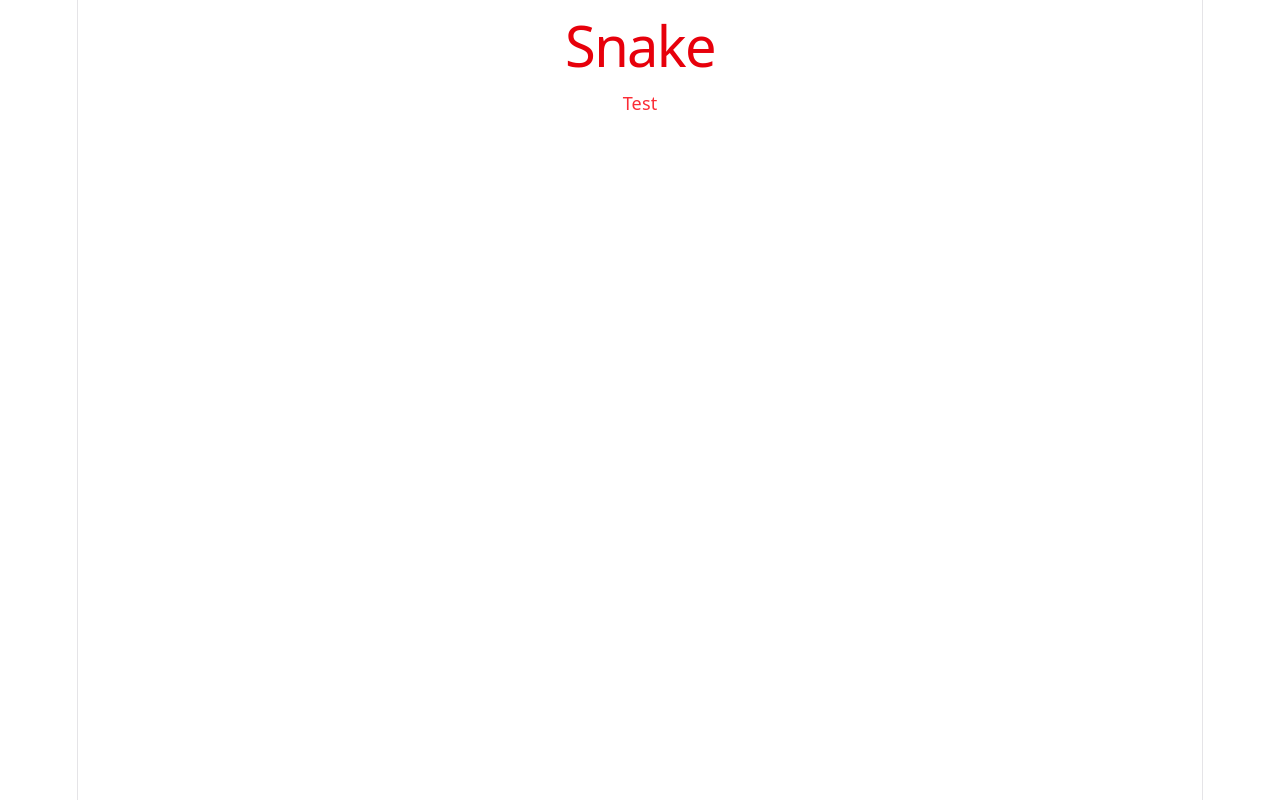
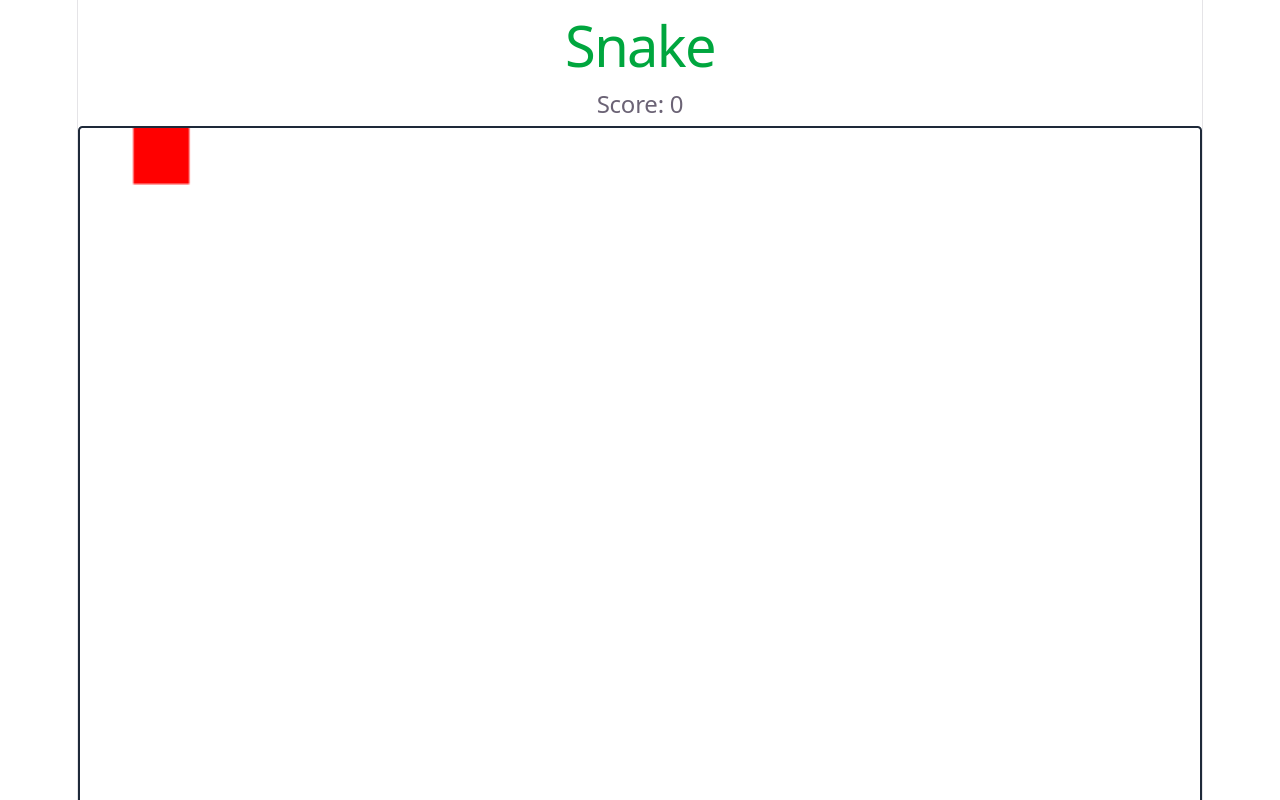
Before and after one commit to Gafafafa25/react-game-snake, a React (Vite) app: page / in a window 1280 px wide. Shown: the top 800 px of the page. Built offline with nearby package versions, Linux system fonts and the light colour scheme.

Commit message:
add snake food

```diff
--- a/src/components/Game.jsx
+++ b/src/components/Game.jsx
@@ -5,31 +5,58 @@ const Game = () => {
     const [size, setSize] = useState(20)
     const [direction, setDirection] = useState({dx: 1, dy: 0})
     const [snake] = useState([
-        { x: 5, y: 5 },
-        { x: 6, y: 5 },
-        { x: 7, y: 5 }
+        {x: 5, y: 5},
+        {x: 6, y: 5},
+        {x: 7, y: 5}
     ])
     const canvasRef = useRef(null)
-    const fruitImgRef = useRef(null)
+    // const fruitImgRef = useRef(null)
+    const [score, setScore] = useState(0)
+    const [food, setFood] = useState({
+        x: Math.floor(Math.random() * size),
+        y: Math.floor(Math.random() * size)
+    })
+
+    // useEffect(() => {
+    //     const fruitImg = new Image()
+    //     fruitImg.src = '../assets/fruit.png'
+    //     fruitImg.onload = () => {
+    //         fruitImgRef.current = fruitImg
+    //     }
+    // }, [])
+
     useEffect(() => {
-        const fruitImg = new Image()
-        fruitImg.src = '../assets/fruit.png'
-        fruitImg.onload = () => {
-            fruitImgRef.current = fruitImg
+        if (snake[0].x === food.x && snake[0].y === food.y) {
+            setFood({
+                x: Math.floor(Math.random() * size),
+                y: Math.floor(Math.random() * size)
+            })
+            setScore(score + 1)
         }
-    }, [])
+    }, [snake])
 
     function drawCube(x, y) {  // отрисовать элемент змейки (квадратик)
         const canvas = canvasRef.current
         const ctx = canvas.getContext('2d')
+        ctx.fillStyle = 'green'
         ctx.fillRect(x * size, y * size, size, size)
     }
 
     function drawSnake() {  // отрисовать всю змейку
         for (let part of snake) {
             drawCube(part.x, part.y)
+            drawFruit()
         }
     }
+
+    function drawFruit() {
+        const canvas = canvasRef.current
+        const ctx = canvas.getContext('2d')
+        ctx.fillStyle = 'red'
+        ctx.fillRect(food.x, food.y, size, size)
+    }
+
+    // setFood(drawFruit())
 
     function move() {  // сдвиг змейки на dx/dy
         // решение только тут
@@ -70,10 +97,22 @@ const Game = () => {
 
     useEffect(() => {
         const handleKeyDown = (e) => {
-            if(e.key==="ArrowUp"){direction.dx=0;direction.dy=-1}
-            if(e.key==="ArrowDown"){direction.dx=0;direction.dy=1}
-            if(e.key==="ArrowLeft"){direction.dx=-1;direction.dy=0}
-            if(e.key==="ArrowRight"){direction.dx=1;direction.dy=0}
+            if (e.key === "ArrowUp") {
+                direction.dx = 0;
+                direction.dy = -1
+            }
+            if (e.key === "ArrowDown") {
+                direction.dx = 0;
+                direction.dy = 1
+            }
+            if (e.key === "ArrowLeft") {
+                direction.dx = -1;
+                direction.dy = 0
+            }
+            if (e.key === "ArrowRight") {
+                direction.dx = 1;
+                direction.dy = 0
+            }
         }
 
         document.addEventListener('keydown', handleKeyDown);
@@ -82,9 +121,10 @@ const Game = () => {
 
     return (
         <>
-            <h1 className="text-red-600">Snake</h1>
-            <div className="text-red-500">Test</div>
-            <canvas ref={canvasRef} width={400} height={400}/>
+            <h1 className="text-green-600">Snake</h1>
+            <h2>Score: {score}</h2>
+
+            <canvas className="border-2 border-gray-800 rounded lg" ref={canvasRef} width={400} height={400}/>
         </>
     )
 }
```
